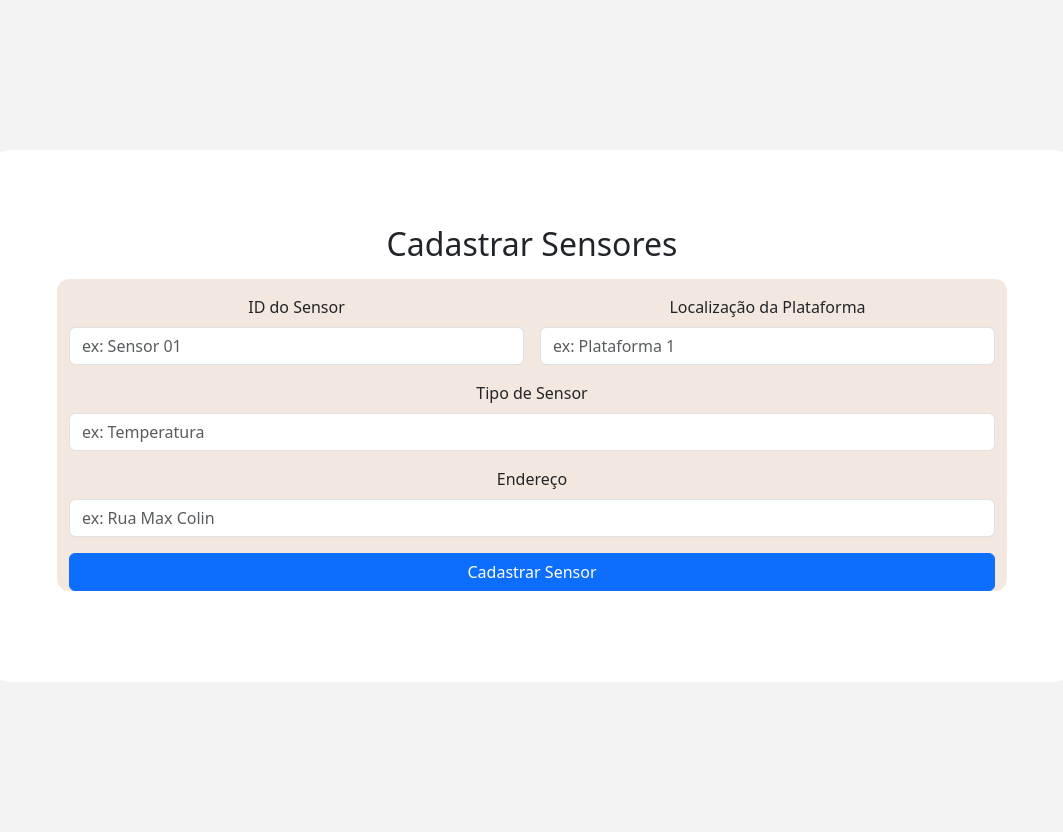
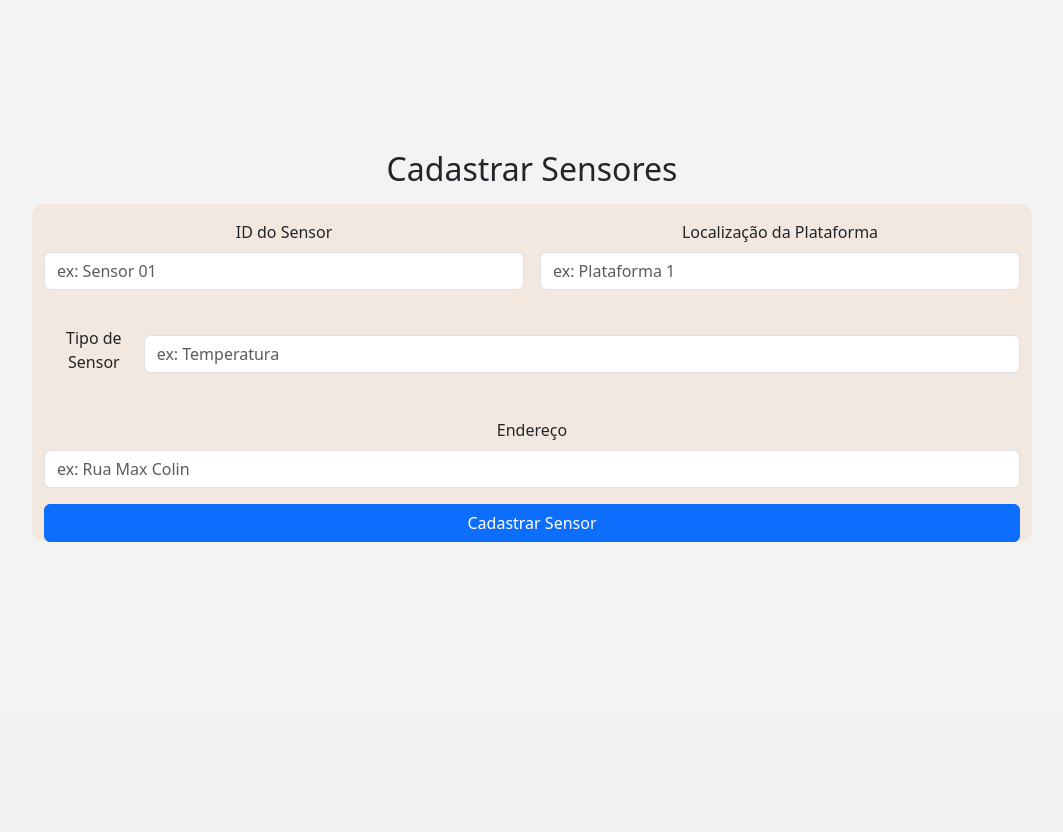
Before and after one commit to EduardoLopes17/SA-Ferrorama, a PHP site: page / in a window 1280 px wide, after a click on "Cadastrar Sensores". Shown: the part 165-997 px from the top of the page, without its empty margins (108-1171 px from the left). After the commit the page ends 707 px from the top, so only its background shows below. Run offline with PHP 8.4, Linux system fonts and the light colour scheme.

Commit message:
style - alterações na navbar e botões

```diff
--- a/assets/style/style.css
+++ b/assets/style/style.css
@@ -35,6 +35,7 @@ nav{
 }
 .main-nav{
     background-color:#ff5f29;
+    display: flexbox;
 }
 
 #carouselExampleIndicators {
@@ -58,7 +59,7 @@ nav{
     font-family:'Segoe UI', Tahoma, Geneva, Verdana, sans-serif;
 }
 #sair{
-    background-color: #ffffff;
+    background-color: #969191;
     text-align: center;
     padding: 100px;
     margin: 110px auto;
@@ -66,10 +67,9 @@ nav{
     border-radius: 30px;
 }
 #cadastro{
-    background-color: #ffffff;
     text-align: center;
-    padding: 75px;
-    margin: 150px auto;
+    padding: 50px;
+    margin: 100px auto;
     width: 1100px;
     border-radius: 30px;
 }
@@ -281,4 +281,11 @@ td {
 }
 .content.active{
     display: block;
+
 }
+.col-md-12{
+    padding: 20px;
+    display: flex ;
+    justify-content: space-around;
+    align-items: center;
+}
```
